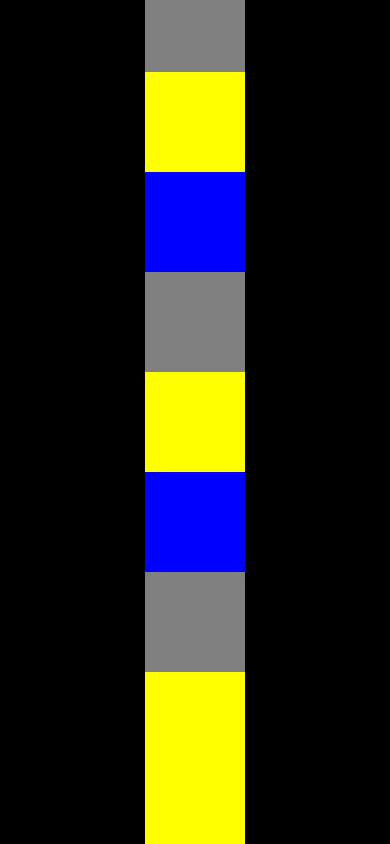
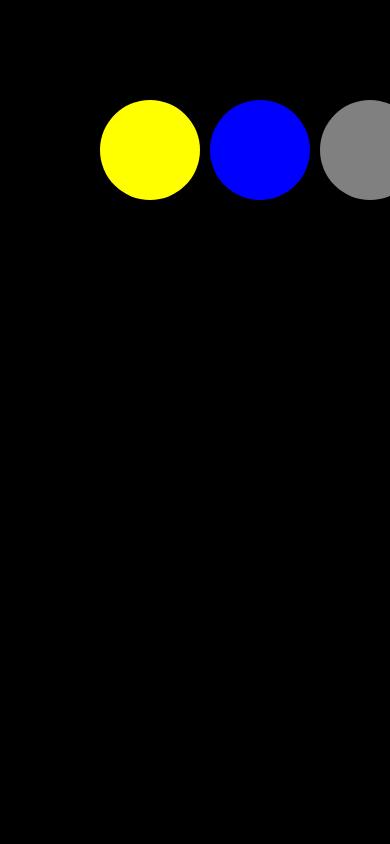
Before and after one commit to Shanisoni/YtReactNative, a React Native app: screen / in a window 390 px wide. Shown: the top 844 px of the page. Built offline with nearby package versions, Linux system fonts and the light colour scheme.

Commit message:
commited

```diff
--- a/App.jsx
+++ b/App.jsx
@@ -215,14 +215,18 @@
 
 
 
-import { StyleSheet, Text, View, Image, Pressable , useColorScheme} from 'react-native'
+import { StyleSheet, ScrollView, Text, View, Image, Pressable , useColorScheme} from 'react-native'
 import React from 'react'
 
 const App = () => {
 
 
   return (
-    <View style={styles.container}>
+    <ScrollView style={styles.container}
+
+    contentContainerStyle={{ gap: 10}}
+    horizontal
+    >
 
        <View style={styles.container1}/>
        <View style={styles.container2}/>
@@ -247,17 +251,17 @@ const App = () => {
       <View style={styles.container2}/>
        <View style={styles.container3}/>
          <View style={styles.container1}/>
-    <View style={styles.container2}/>
+      <View style={styles.container2}/>
         <View style={styles.container3}/>
- <View style={styles.container1}/>
+      <View style={styles.container1}/>
        <View style={styles.container2}/>
          <View style={styles.container3}/>
          <View style={styles.container1}/>
        <View style={styles.container2}/>
-<View style={styles.container3}/>
+      <View style={styles.container3}/>
 
 
-    </View>
+    </ScrollView>
   )
 }
 
@@ -266,15 +270,17 @@ export default App
 const styles = StyleSheet.create({
        container: {
       flex: 1,
-    flexDirection: 'column',
-    justifyContent: 'center',
-    alignItems: 'center',
+      padding:100,
+    // flexDirection: 'row',
+    // justifyContent: 'center',
+    // alignItems: 'center',
     backgroundColor: 'black',
   },
   container1: {
     // flex: 1,
     width: 100,
     height: 100,
+    borderRadius: 50,
     backgroundColor: 'yellow',
   }
   ,
@@ -282,6 +288,7 @@ const styles = StyleSheet.create({
     // flex: 1,
     width: 100,
     height: 100,
+     borderRadius: 50,
     backgroundColor: 'blue',
   }
   ,
@@ -289,6 +296,7 @@ const styles = StyleSheet.create({
     // flex: 1,
     width: 100,
     height: 100,
+     borderRadius: 50,
     backgroundColor: 'grey',
   }
 
```
